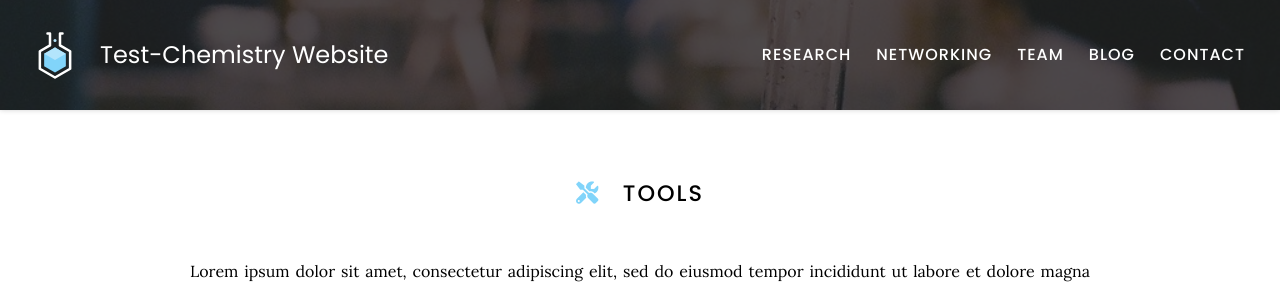
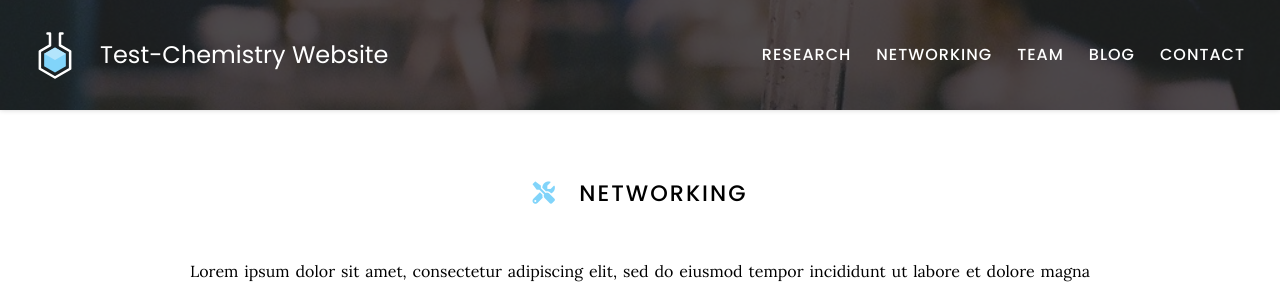
Before and after one commit to AurapatN/AurapatN-website, a Jekyll site: the page built from tools/index.md, in a window 1280 px wide. Shown: the top 292 px of the page. Built offline with Jekyll 4.4.1, drawn with Linux system fonts in a browser that asks for light colours.

Commit message:
Update index.md

```diff
--- a/tools/index.md
+++ b/tools/index.md
@@ -5,7 +5,7 @@ nav:
   tooltip: Our Collaborations
 ---
 
-# <i class="fas fa-tools"></i>Tools
+# <i class="fas fa-tools"></i>Networking
 
 Lorem ipsum dolor sit amet, consectetur adipiscing elit, sed do eiusmod tempor incididunt ut labore et dolore magna aliqua.
 Ut enim ad minim veniam, quis nostrud exercitation ullamco laboris nisi ut aliquip ex ea commodo consequat.
```
